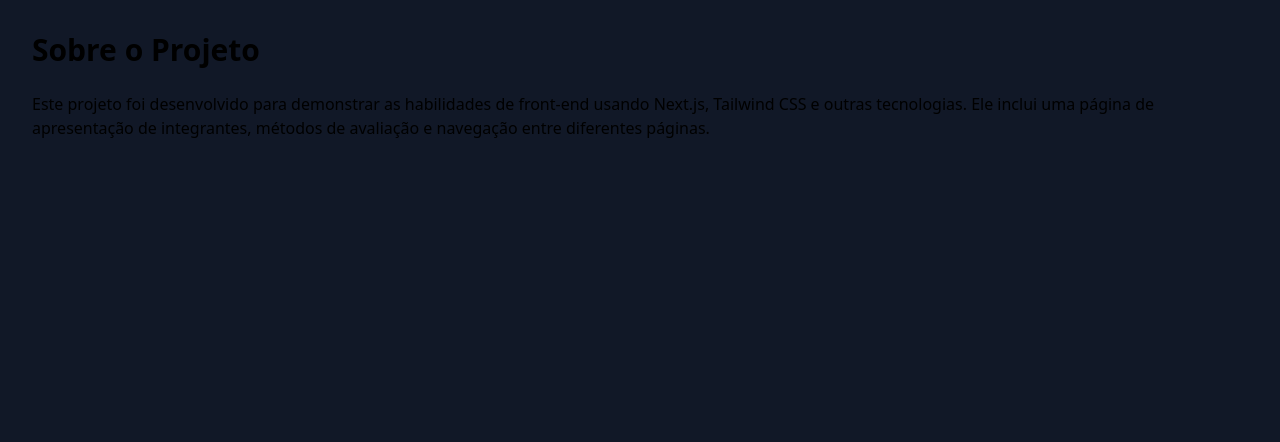
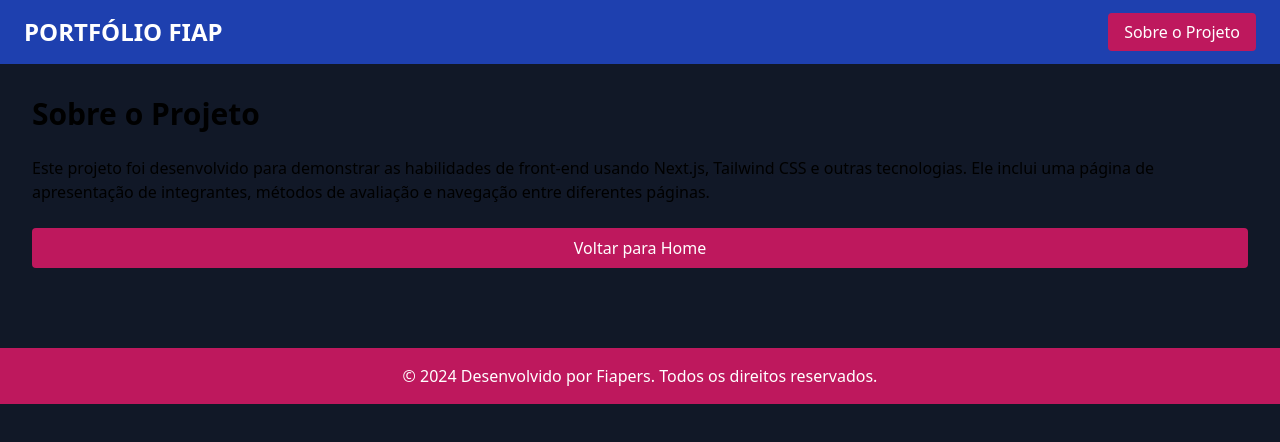
Before and after one commit to Julio-CRodrigues/cp06_front, a Next.js app in the folder cp06_front/: page /sobre in a window 1280 px wide. Shown: the top 442 px of the page. Built offline with nearby package versions, Linux system fonts and the light colour scheme.

Commit message:
Reformulado pagina sobre e cabecalho

```diff
--- a/cp06_front/src/app/components/Cabecalho/cabecalho.tsx
+++ b/cp06_front/src/app/components/Cabecalho/cabecalho.tsx
@@ -5,7 +5,7 @@ export default function Cabecalho() {
     <header className="bg-blue-800 text-white py-4 px-6 flex justify-between items-center">
       <h1 className="text-2xl font-bold">PORTFÓLIO FIAP</h1>
       <nav>
-        <Link href="/sobre" className="px-4 py-2 bg-pink-500 text-white rounded hover:bg-pink-600">
+        <Link href="/sobre" className="px-4 py-2 bg-pink-700 text-white rounded hover:bg-pink-500">
           Sobre o Projeto
         </Link>
       </nav>
--- a/cp06_front/src/app/sobre/page.tsx
+++ b/cp06_front/src/app/sobre/page.tsx
@@ -1,5 +1,11 @@
+import Cabecalho from "../components/Cabecalho/cabecalho";
+import Rodape from "../components/Rodape/rodape";
+import Link from "next/link";
+
 export default function Sobre() {
     return (
+      <>
+      <Cabecalho />
       <div className="container mx-auto p-8">
         <h1 className="text-3xl font-bold mb-6">Sobre o Projeto</h1>
         <p>
@@ -8,6 +14,11 @@ export default function Sobre() {
           de apresentação de integrantes, métodos de avaliação e navegação entre
           diferentes páginas.
         </p>
+        <Link href="/" className="block mt-6 bg-pink-700 text-white text-center py-2 rounded hover:bg-pink-500">
+          Voltar para Home
+        </Link>
       </div>
+      <Rodape />
+    </>
     );
   }
```
